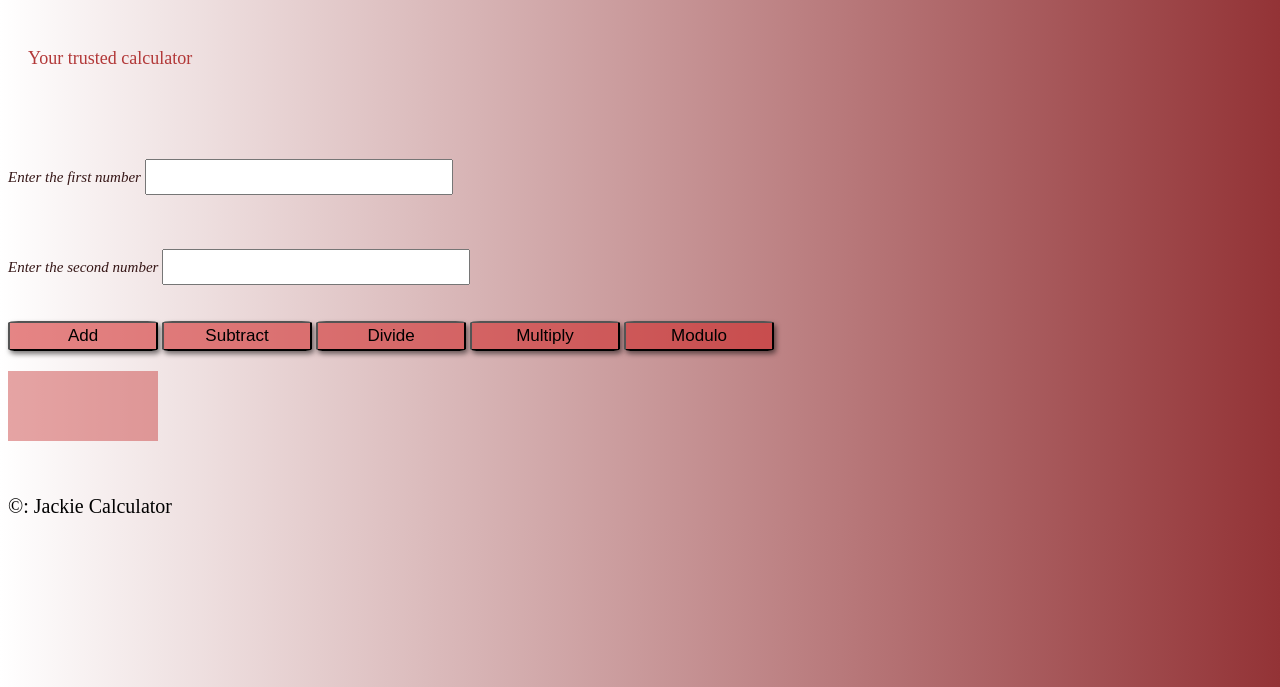
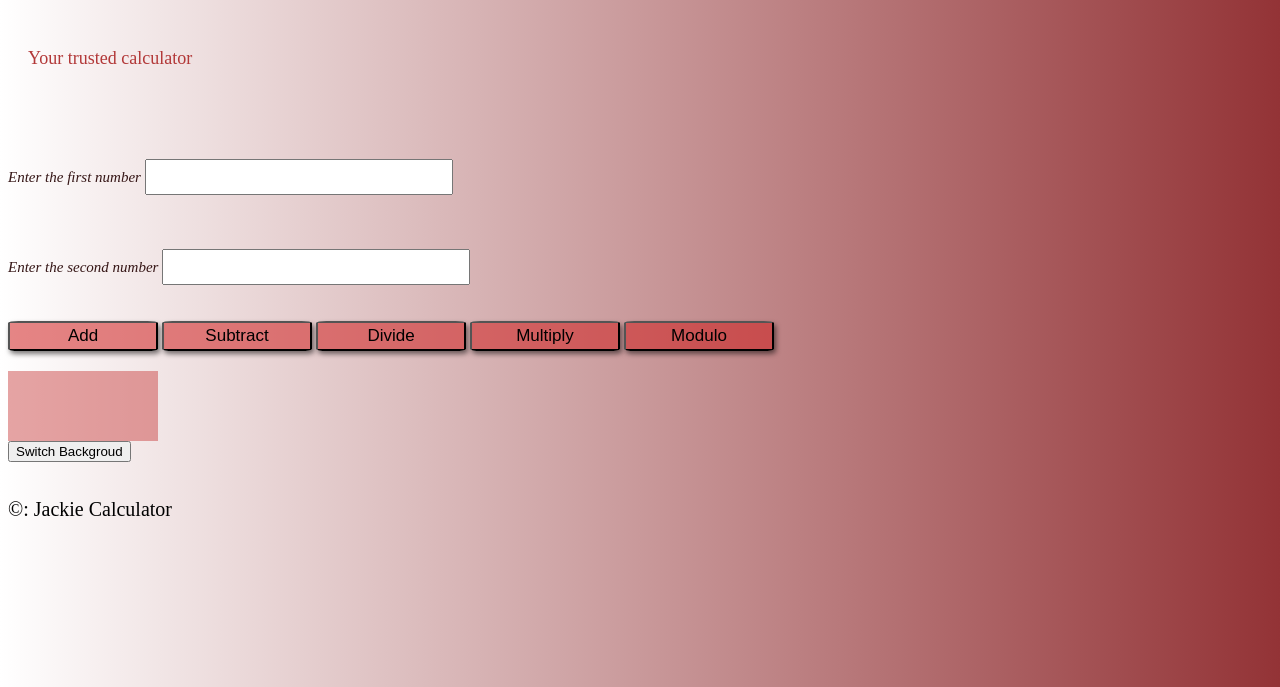
Before and after one commit to Quill241/Jackie-Calculator, a plain HTML site: page index.html in a window 1280 px wide. Shown: the part 113-800 px from the top of the page. Drawn offline with Linux system fonts and the light colour scheme.

Commit message:
modified index.html page

```diff
--- a/index.html
+++ b/index.html
@@ -31,6 +31,9 @@
         <div id="output">
 
         </div>
+
+        <button class="btn2" onclick="darkMode()">Switch Backgroud</button>
+
 <br><br><br>
         <footer>
             &copy: Jackie Calculator
```
